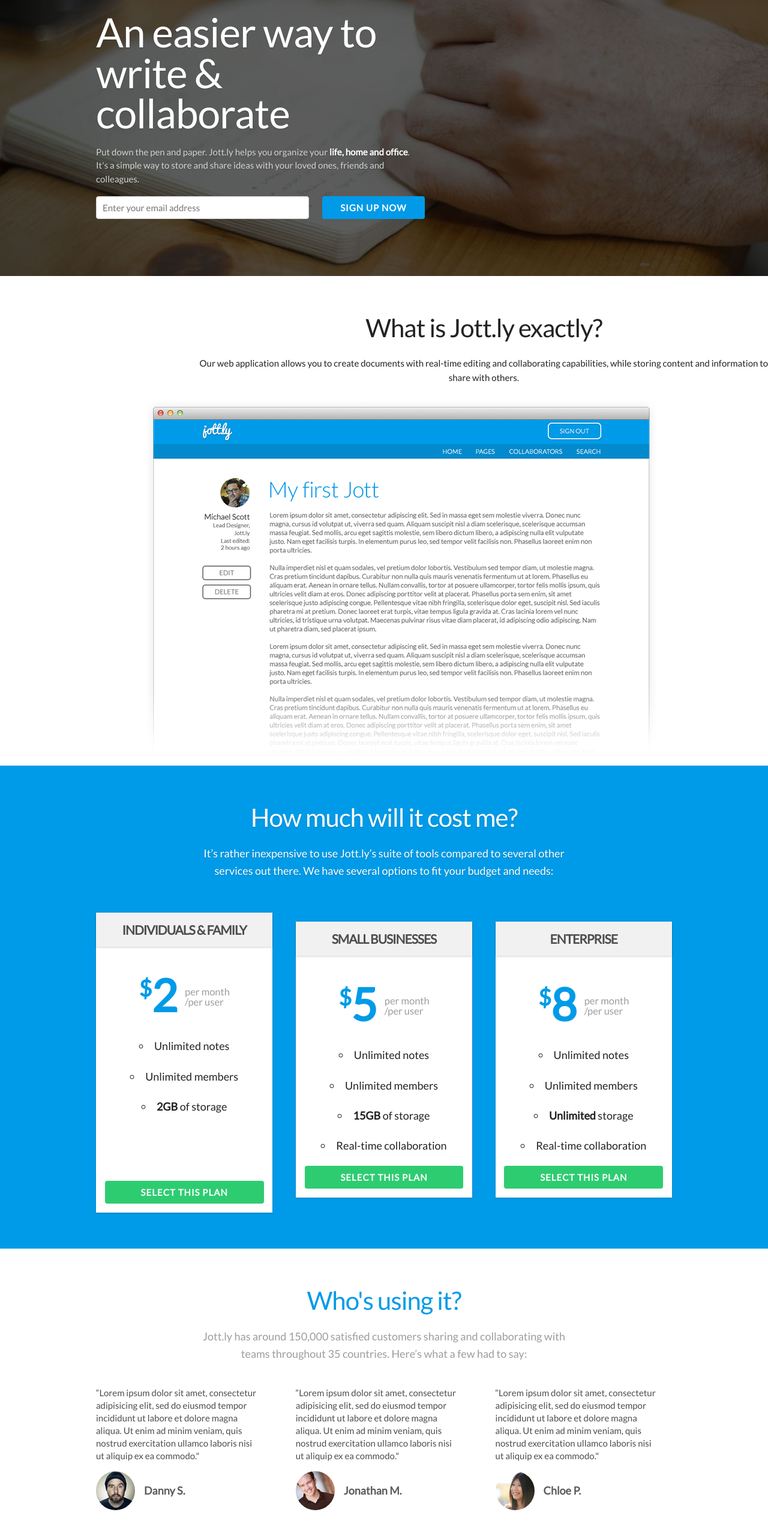
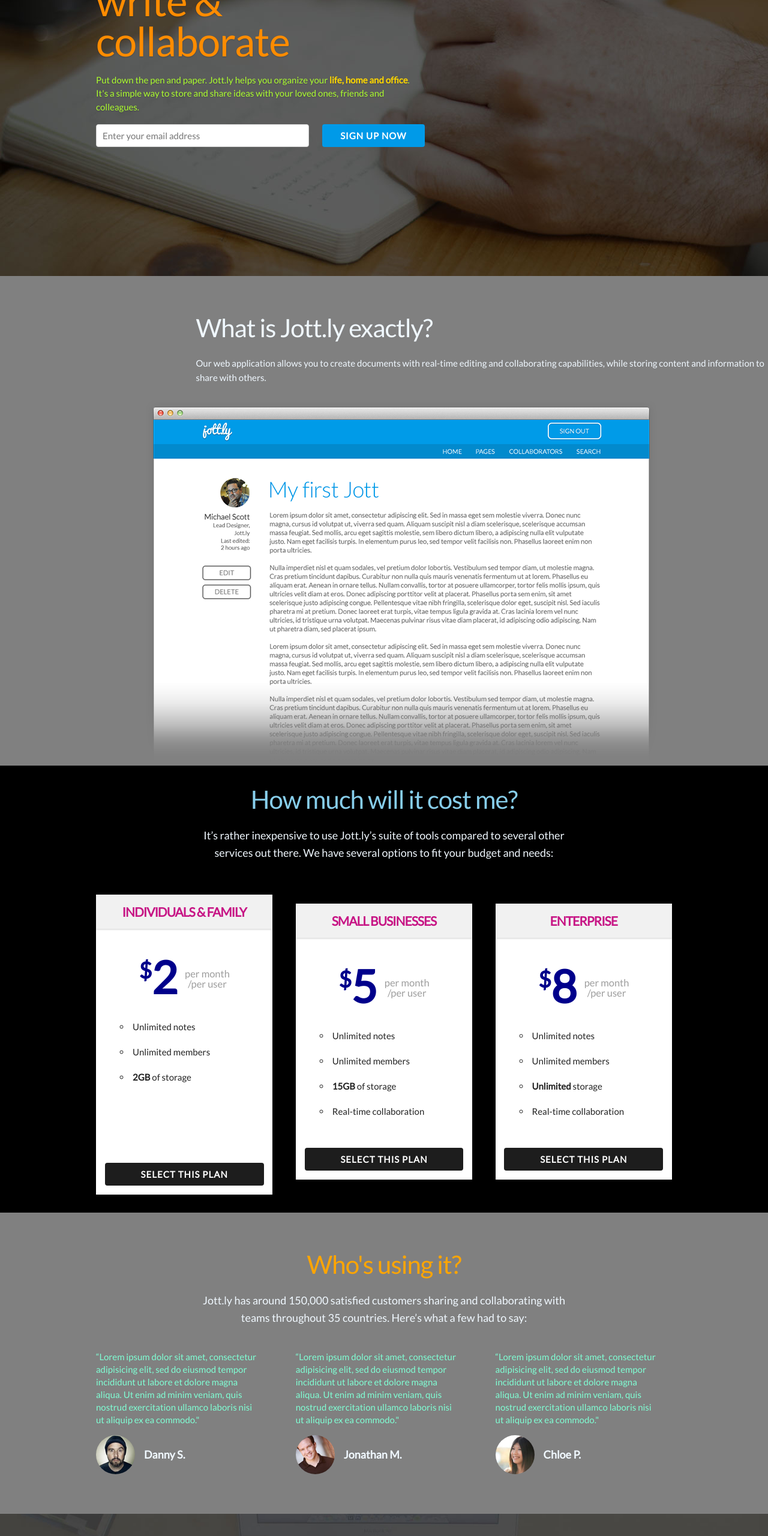
Before and after one commit to kimqian/jottly, a plain HTML site: page index.html in a window 1280 px wide. Shown: the part 220-2780 px from the top of the page at 60% size. Drawn offline with Linux system fonts and the light colour scheme.

Commit message:
Add files via upload

```diff
--- a/css/skeleton.css
+++ b/css/skeleton.css
@@ -44,12 +44,12 @@ header nav ul li a.btn:hover {
     color:#009be8;
 }
 header .headertext {
-    margin-top: 10em;
+    margin-top: 2em;
       animation-delay: 0.7s;
   -webkit-animation-delay: 0.7s; /* Safari and Chrome */
 }
 header h1 {
-    color:#fff;
+    color:darkorange;
     font-weight: 300;
     font-size: 4.5em;
     line-height: 1;
@@ -57,57 +57,37 @@ header h1 {
     margin-bottom: 0.3em;
 }
 header p{
-    color:#d5d5d5;
+    color:greenyellow;
     font-size: :1.33em;
     line-height: 1.5;
     text-shadow: 0 1px 2px rgba(0,0,0,.2);
     margin-bottom: 1.2em;
 }
 header p strong {
-    color:#fff;
+    color:gold;
 }
-
-/* Table of contents
-––––––––––––––––––––––––––––––––––––––––––––––––––
-- Benefits
-- Pricing
-- Testimonials
-- Action
-- Footer
-- Grid
-- Base Styles
-- Typography
-- Links
-- Buttons
-- Forms
-- Lists
-- Code
-- Tables
-- Spacing
-- Utilities
-- Clearing
-- Media Queries
-*/
 
 /* Benefits */
 .benefits {
     padding:4em 0 0;
-    text-align: center;
+    text-align: left;
+    background: gray;
+    color: aliceblue
 }
 
 /* Pricing */
 .pricing {
-  background:#009be8;
-  padding:4em 0;
-  text-align: center;
- }
+    text-align: center;
+    background:#000;
+    padding: 2em;
+}
  .pricing h2 {
-  color:#fff;
+  color:skyblue;
   font-weight:300;
   text-shadow: 0 1px 2px rgba(0,0,0,.2);
  }
  .pricing p {
-  color:#fff;
+  color:aliceblue;
   text-shadow: 0 1px 2px rgba(0,0,0,.2);
   font-size:1.2em;
  }
@@ -126,21 +106,21 @@ header p strong {
  }
  .pricebox header {
   background-color: #f1f1f1;
-  -moz-box-shadow: 0 1px 3px rgba(0,0,0,.2);
+  -moz-box-shadow: 0 2px 4px rgba(0,0,0,.2);
   -webkit-box-shadow: 0 1px 3px rgba(0,0,0,.2);
   box-shadow: 0 1px 3px rgba(0,0,0,.2);
   padding:1em 0;
   margin-bottom:2em;
  }
  .pricebox header h3 {
-  color:#4d4d4d;
+  color:mediumvioletred;
   font-size:1.4em;
   text-transform: uppercase;
   margin:0;
   font-weight: 600;
  }
  .pricebox section button {
-  background:#2ecc71;
+  background:#1d1d1d;
   position:absolute;
   bottom:1em;
   width:90%;
@@ -154,7 +134,7 @@ header p strong {
  }
 .pricebox section h4 {
   display:inline-block;
-  color:#009be8;
+  color:darkblue;
   font-size: 5em;
   font-weight: 900;
   vertical-align: top;
@@ -175,26 +155,29 @@ header p strong {
   position:relative;
   top:2.25em;
   font-size:1.1em;
-  text-align: left;
+  text-align: center;
  }
  .pricebox section ul li {
-  font-size:1.2em;
+  font-size:1em;
   margin-bottom: 1.2em;
+     text-align: left;
+     margin-left: 40px
  }
 
 /* Testimonials */
  .testimonials {
   padding:4em 0;
   text-align: center;
+     background: grey
  }
 
  .testimonials h2 {
-  color:#009be8;
+  color:orange;
   font-weight: 300;
  }
 
  .testimonials p {
-  color:#9d9d9d;
+  color:aliceblue;
   font-size:1.2em;
  }
  .testimonials blockquote {
@@ -202,7 +185,7 @@ header p strong {
   text-align: left;
   padding:0 1.5em 0 0;
   font-size:1em;
-  color:#4d4d4d;
+  color:aquamarine;
   line-height: 1.4;
   margin: 1em 0;
  }
@@ -217,7 +200,7 @@ header p strong {
 .testimonials .avatar p {
   text-align: left;
   padding-top:1em;
-  color:#5d5d5d;
+  color:aliceblue;
   font-weight: 900;
  }
 
@@ -227,27 +210,27 @@ header p strong {
   background-size: cover;
   min-height: 180px;
   width:100%;
-  padding:4em 0;
+  padding:2em 0;
   text-align: center;
  }
  .action h2 {
-  color:#fff;
+  color:aqua;
   font-weight:300;
   text-shadow: 0 1px 2px rgba(0,0,0,.2);
  }
 
  .action p {
-  color:#fff;
+  color:aliceblue;
   text-shadow: 0 1px 2px rgba(0,0,0,.2);
-  font-size:1.2em;
+  font-size:1.25em;
  }
  .action .row {
-  margin-top:3em;
+  margin-top:2em;
  }
 
  /* Footer */
  footer {
-  background:#009be8;
+  background:black;
   padding: 1em 0;
  }
  footer nav ul {
@@ -277,6 +260,23 @@ header p strong {
   font-size:0.7em;
   margin-top:0.5em;
 }
+/* Table of contents
+––––––––––––––––––––––––––––––––––––––––––––––––––
+- Grid
+- Base Styles
+- Typography
+- Links
+- Buttons
+- Forms
+- Lists
+- Code
+- Tables
+- Spacing
+- Utilities
+- Clearing
+- Media Queries
+*/
+
 /* Grid
 –––––––––––––––––––––––––––––––––––––––––––––––––– */
 .container {
```
